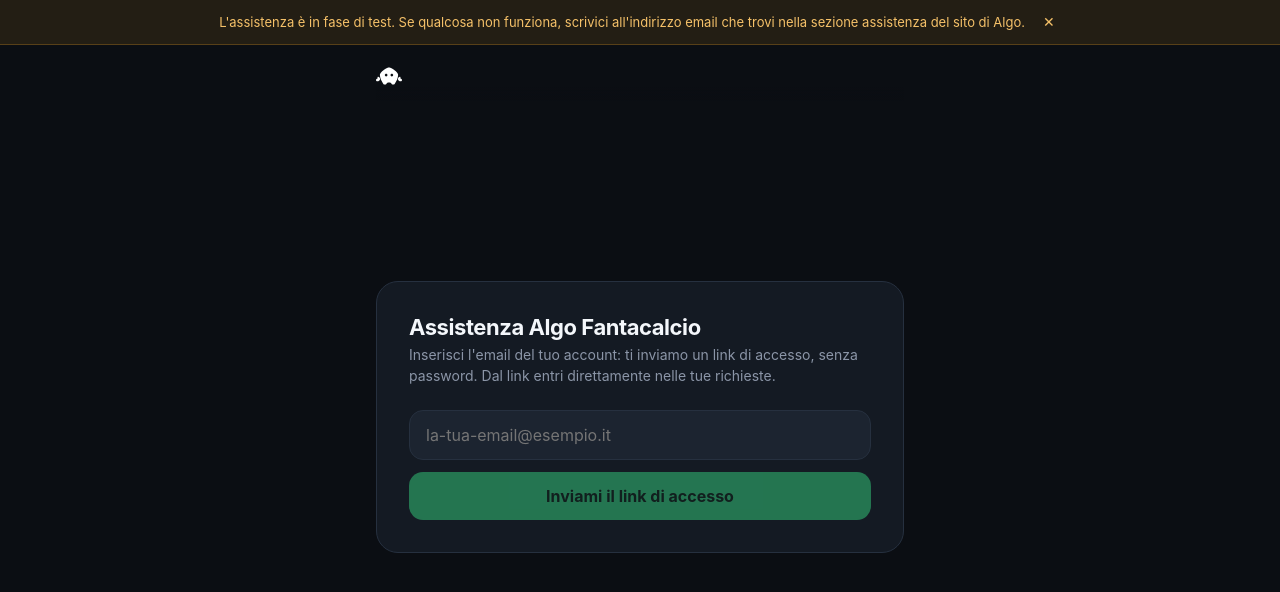
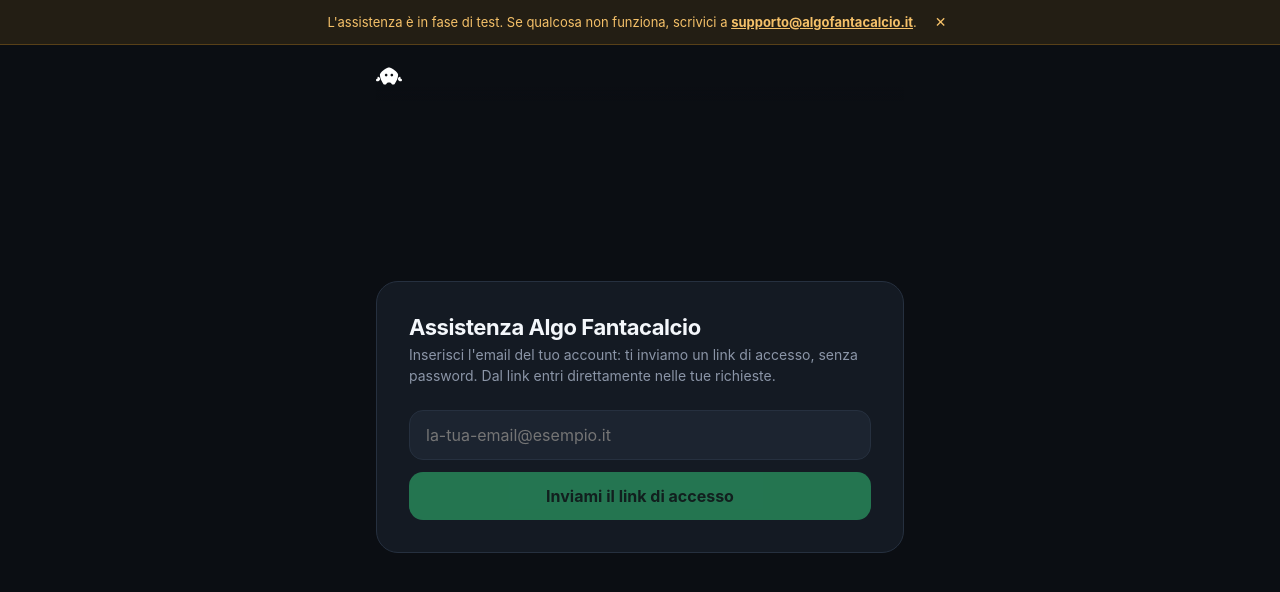
Before and after one commit to tommasotiezzi/portal, a Next.js app: page / in a window 1280 px wide. Shown: the top 592 px of the page. Built offline with nearby package versions, Linux system fonts and the light colour scheme; no server answers.

Commit message:
new banner

```diff
--- a/components/TestBanner.tsx
+++ b/components/TestBanner.tsx
@@ -1,20 +1,53 @@
 "use client";
 import { useEffect, useState } from "react";
+import { supabase } from "@/lib/supabase";
 
 /**
  * Banner temporaneo di fase test (solo portale utente).
- * Rimovibile dall'utente (X, memorizzato) e rimovibile da noi a fine test:
- * basta togliere <TestBanner /> dal root layout.
+ * Il link email replica il vecchio flusso dell'app: stessa casella
+ * (supporto@) e stesso subject/body precompilati con ID utente ed email,
+ * quando disponibili dalla sessione.
+ * A fine test: togliere <TestBanner /> dal root layout.
  */
 const DISMISS_KEY = "support-test-banner-dismissed";
+const SUPPORT_EMAIL = "supporto@algofantacalcio.it";
+
+function buildMailto(name: string, userId: string, email: string): string {
+  const subject = `Segnalazione Problema Assistenza Algo - ${name}`;
+  const body =
+    "Buongiorno,\r\n\r\ndesidero segnalare un problema riscontrato con la nuova Assistenza di Algo Fantacalcio.\r\n\r\n" +
+    "𝗗𝗲𝘀𝗰𝗿𝗶𝘇𝗶𝗼𝗻𝗲 𝗱𝗲𝗹 𝗽𝗿𝗼𝗯𝗹𝗲𝗺𝗮 *(spiega in breve cosa è successo)*:\r\n\r\n[Inserisci qui]\r\n\r\n" +
+    "𝗔𝗹𝗹𝗲𝗴𝗮𝘁𝗶 𝘂𝘁𝗶𝗹𝗶 *(screenshot o registrazioni del problema)*:\r\n\r\n[Inserisci qui]\r\n\r\n" +
+    "𝗗𝗮𝘁𝗶 𝗮𝗰𝗰𝗼𝘂𝗻𝘁 *(necessari per l'assistenza)*:\r\n\r\n" +
+    `- 𝗜𝗗 𝘂𝘁𝗲𝗻𝘁𝗲: ${userId || "[Inserisci qui]"} \r\n` +
+    `- 𝗘𝗺𝗮𝗶𝗹 𝗮𝗰𝗰𝗼𝘂𝗻𝘁: ${email || "[Inserisci qui]"} \r\n\r\n\r\n` +
+    "📌 *Il supporto risponderà entro 72 ore dalla segnalazione.*";
+  return `mailto:${SUPPORT_EMAIL}?subject=${encodeURIComponent(subject)}&body=${encodeURIComponent(body)}`;
+}
 
 export default function TestBanner() {
   const [visible, setVisible] = useState(false);
+  const [mailto, setMailto] = useState(buildMailto("Utente", "", ""));
 
   useEffect(() => {
     try {
-      if (!localStorage.getItem(DISMISS_KEY)) setVisible(true);
-    } catch { /* storage bloccato: banner sempre visibile */ setVisible(true); }
+      if (localStorage.getItem(DISMISS_KEY)) return;
+    } catch { /* storage bloccato: banner visibile comunque */ }
+    setVisible(true);
+
+    // precompila con i dati della sessione, se l'utente e' loggato
+    (async () => {
+      const { data } = await supabase().auth.getUser();
+      const user = data.user;
+      if (!user) return;
+      const [{ data: profile }, { data: ids }] = await Promise.all([
+        supabase().from("profiles").select("given_name, family_name").eq("id", user.id).maybeSingle(),
+        supabase().from("app_identities").select("external_user_id").limit(1),
+      ]);
+      const name =
+        [profile?.given_name, profile?.family_name].filter(Boolean).join(" ") || "Utente";
+      setMailto(buildMailto(name, ids?.[0]?.external_user_id ?? "", user.email ?? ""));
+    })();
   }, []);
 
   if (!visible) return null;
@@ -23,8 +56,7 @@
     <div className="test-banner" role="status">
       <span>
         L&apos;assistenza &egrave; in fase di test. Se qualcosa non funziona,
-        scrivici all&apos;indirizzo email che trovi nella sezione assistenza
-        del sito di Algo.
+        scrivici a <a href={mailto}>{SUPPORT_EMAIL}</a>.
       </span>
       <button
         aria-label="Chiudi avviso"
```
